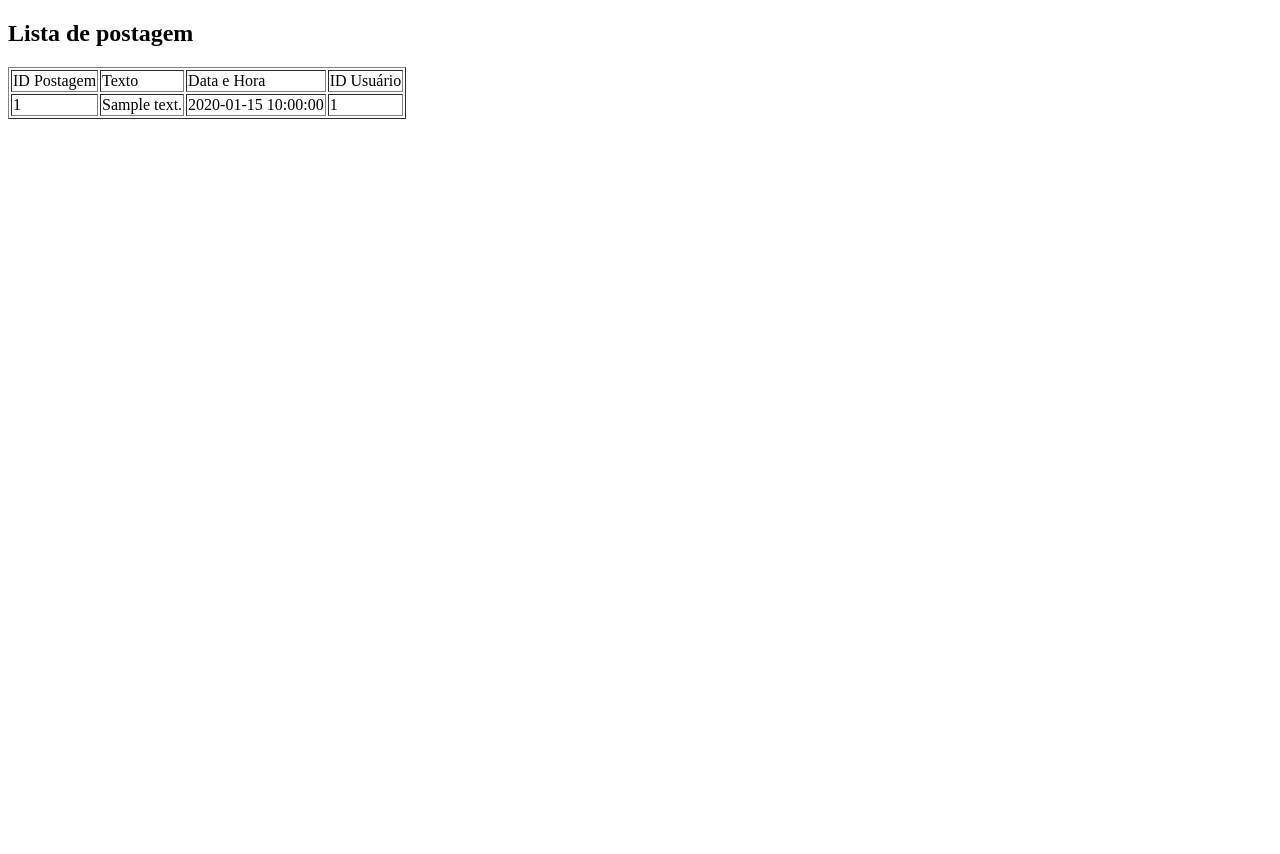
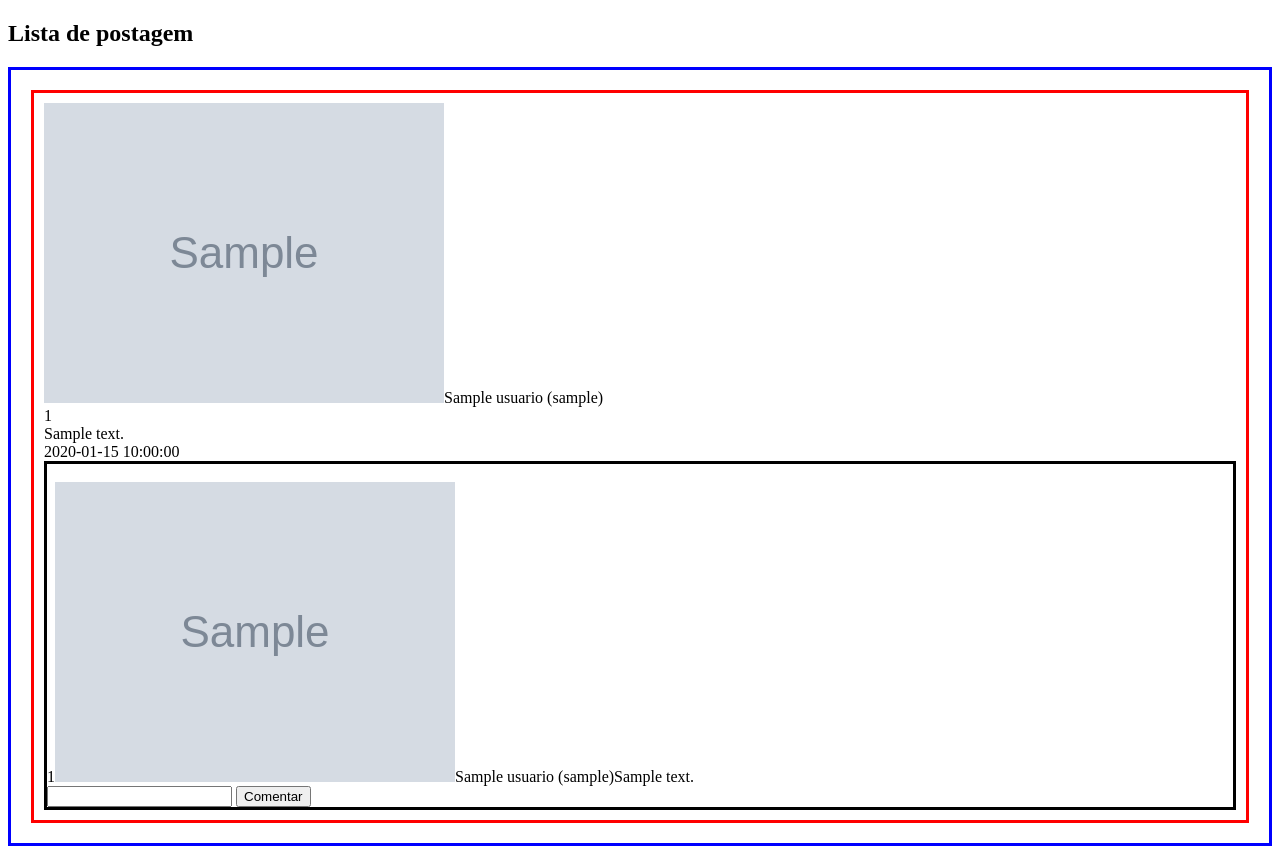
Before and after one commit to caioviniciusrolins1213/Trabalho-de-DW, a PHP site: page /listar_postagem.php in a window 1280 px wide. Before the commit the page ends 119 px from the top, so only its background shows below. Run offline with PHP 8.4, Linux system fonts and the light colour scheme; tables that the repository leaves empty hold one stand-in row (values such as "Sample post"); grey boxes marked "Sample" are stand-in pictures; data that the repository does not hold is empty.

Commit message:
cria o `listar_postagem.php`

```diff
--- a/codigo/listar_postagem.php
+++ b/codigo/listar_postagem.php
@@ -1,24 +1,38 @@
 <!DOCTYPE html>
 <html lang="en">
+
 <head>
     <meta charset="UTF-8">
     <meta name="viewport" content="width=device-width, initial-scale=1.0">
     <title>Document</title>
+    <style>
+        div {
+            border-style: solid;
+        }
+
+        .postagens {
+            border-color: blue;
+            padding: 10px;
+        }
+
+        .postagem {
+            border-color: red;
+            padding: 10px;
+            margin: 10px;
+        }
+    </style>
 </head>
+
 <body>
     <h2>Lista de postagem</h2>
 
-    <table border="1">
-        <tr>
-            <td>ID Postagem</td>
-            <td>Texto</td>
-            <td>Data e Hora</td>
-            <td>ID Usuário</td>
-        </tr>
+    <div class="postagens">
         <?php
         require_once "conexao.php";
 
-            $sql = "SELECT * FROM postagem";
+        $sql = "SELECT postagem.idpostagem, postagem.texto, postagem.data_hora, postagem.idusuario, usuario.username, usuario.nome, usuario.foto
+            FROM postagem, usuario
+            WHERE postagem.idusuario = usuario.idusuario;";
 
         $postagens = mysqli_query($conexao, $sql);
 
@@ -27,15 +41,56 @@
             $texto = $postagem['texto'];
             $data_hora = $postagem['data_hora'];
             $idusuario = $postagem['idusuario'];
+            $nome_usuario = $postagem['nome'];
+            $username = $postagem['username'];
+            $foto_usuario = $postagem['foto'];
 
-                echo "<tr>";
-                echo "<td>$idpostagem</td>";
-                echo "<td>$texto</td>";
-                echo "<td>$data_hora</td>";
-                echo "<td>$idusuario</td>";
-                echo "</tr>";
+            echo "<div class='postagem'>";
+            echo "<img src='fotos_usuario/$foto_usuario'>";
+            echo "$nome_usuario ($username)";
+            echo "<br>";
+            echo $idpostagem;
+            echo "<br>";
+            echo $texto;
+            echo "<br>";
+            echo $data_hora;
+
+            echo "<div>";
+            $sql2 = "SELECT comentario.idcomentario, comentario.idusuario, comentario.texto, usuario.username, usuario.nome, usuario.foto
+                FROM comentario, usuario
+                WHERE idpostagem = $idpostagem
+                AND comentario.idusuario = usuario.idusuario ORDER BY comentario.idcomentario;";
+            $comentarios = mysqli_query($conexao, $sql2);
+            $quantidade_comentario = mysqli_num_rows($comentarios);
+            if ($quantidade_comentario == 0) {
+                echo "Seja o primeiro a comentar...";
+            } else {
+                while ($comentario = mysqli_fetch_array($comentarios)) {
+                    $idcomentario = $comentario['idcomentario'];
+                    $comentario_idusuario = $comentario['idusuario'];
+                    $comentario_texto = $comentario['texto'];
+                    $comentario_nome_usuario = $comentario['nome'];
+                    $comentario_username_usuario = $comentario['username'];
+                    $comentario_foto_usuario = $comentario['foto'];
+
+                    echo "<br>";
+                    echo $idcomentario;
+                    echo "<img src='fotos_usuario/$comentario_foto_usuario'>";
+                    echo "$comentario_nome_usuario ($comentario_username_usuario)";
+                    echo $comentario_texto;
+                }
             }
         ?>
-    </table>
+            <br>
+            <input type="text">
+            <input type="submit" value="Comentar">
+        <?php
+            echo "</div>";
+
+            echo "</div>";
+        }
+        ?>
+    </div>
 </body>
+
 </html>
```
Lines whose indentation alone changed are shown as unchanged.
